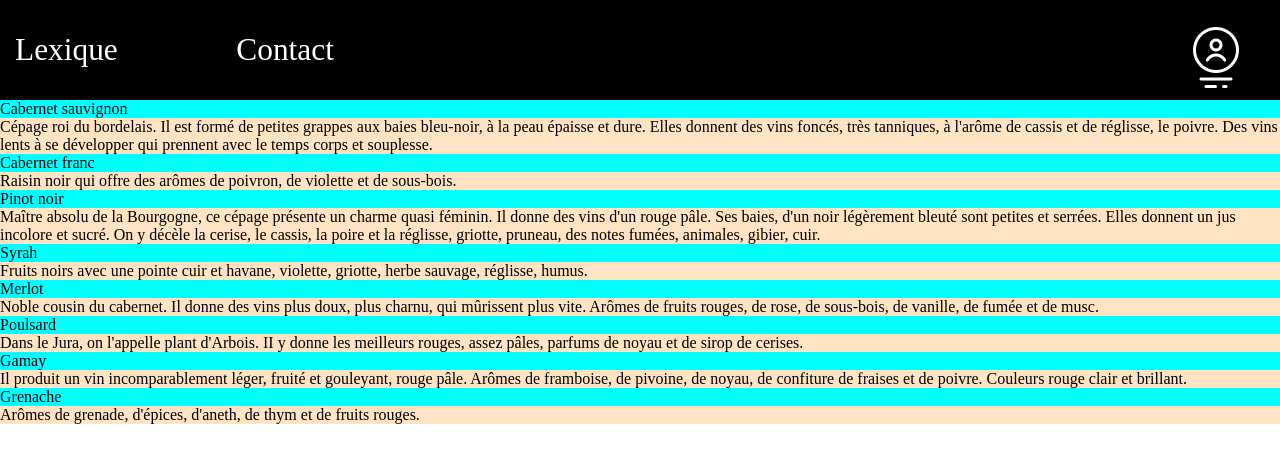
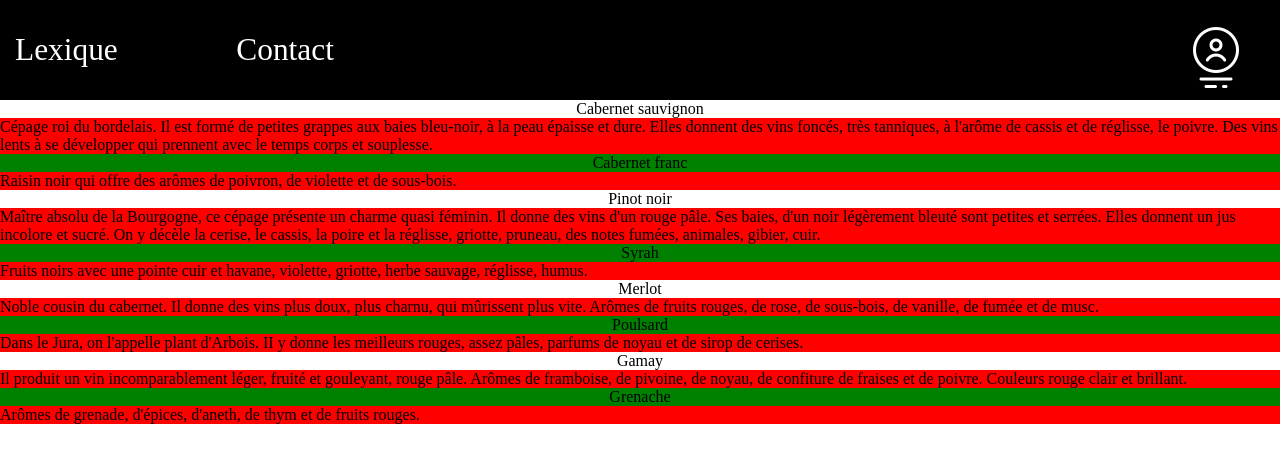
Before and after one commit to Boivinos/Inovin, a React (Vite) app in the folder frontend/: page /glossary in a window 1280 px wide. Shown: the top 462 px of the page. Built offline with nearby package versions, Linux system fonts and the light colour scheme; a web font is replaced by a local one.

Commit message:
scssLexique

```diff
--- a/frontend/src/components/Globals/Glossary/Glossary.scss
+++ b/frontend/src/components/Globals/Glossary/Glossary.scss
@@ -1,17 +1,23 @@
-.cepage_name {
-  background-color: aqua;
-  display: flex;
 
-  .cepage_name {
-    display: flex;
+
+
+
+  .container1000 :nth-child(even) {
     justify-content: flex-start;
+    background-color: red;
+
   }
 
-  .cepage_name:nth-child(2) {
+  .container1000:nth-child(odd) {
     justify-content: flex-end;
+    background-color: green;
   }
+  .cepage_name {
+
+    display: flex;
+    justify-content: center;
 }
 
 .cepage_description {
-  background-color: bisque;
+
 }
```
